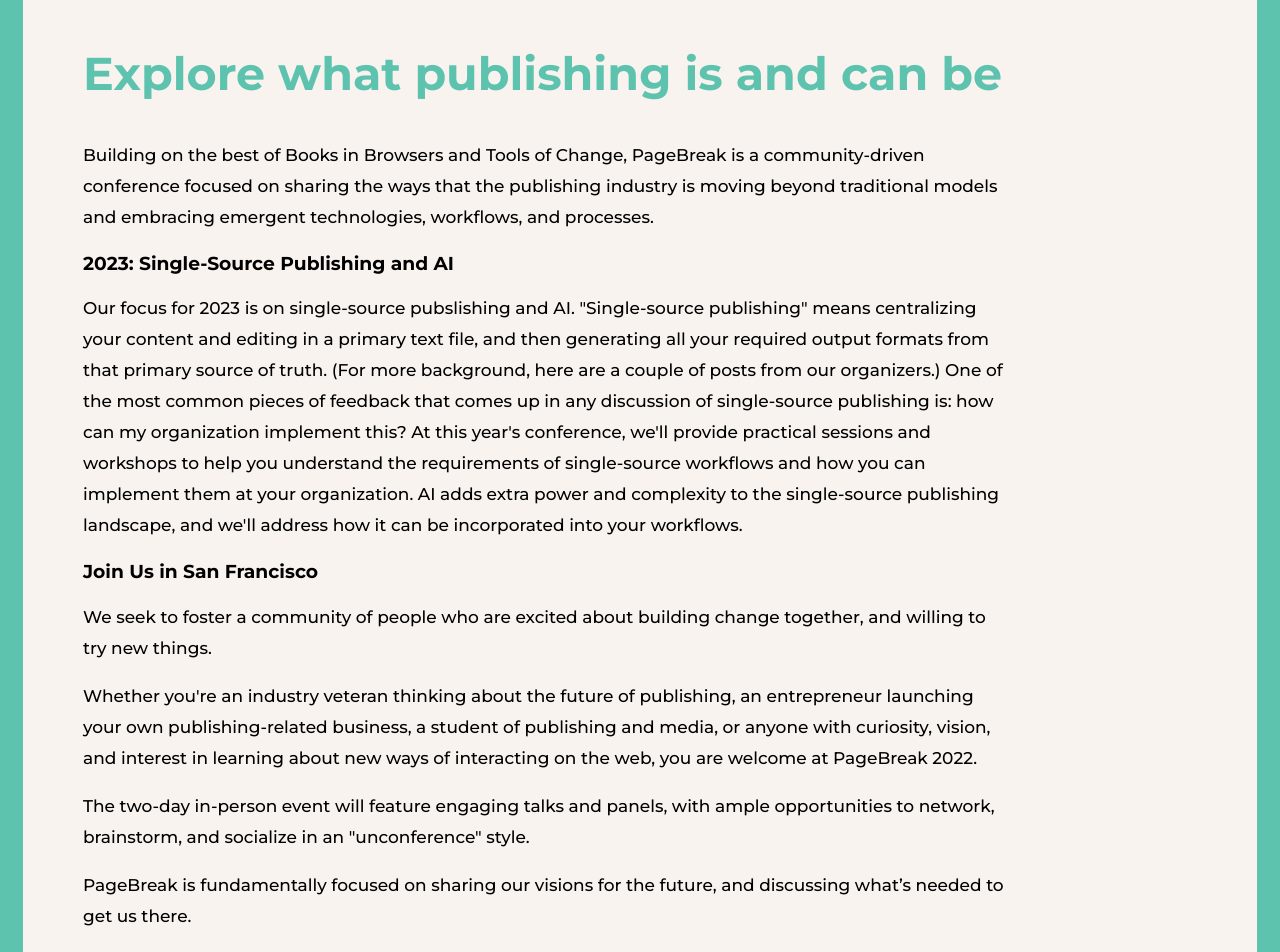
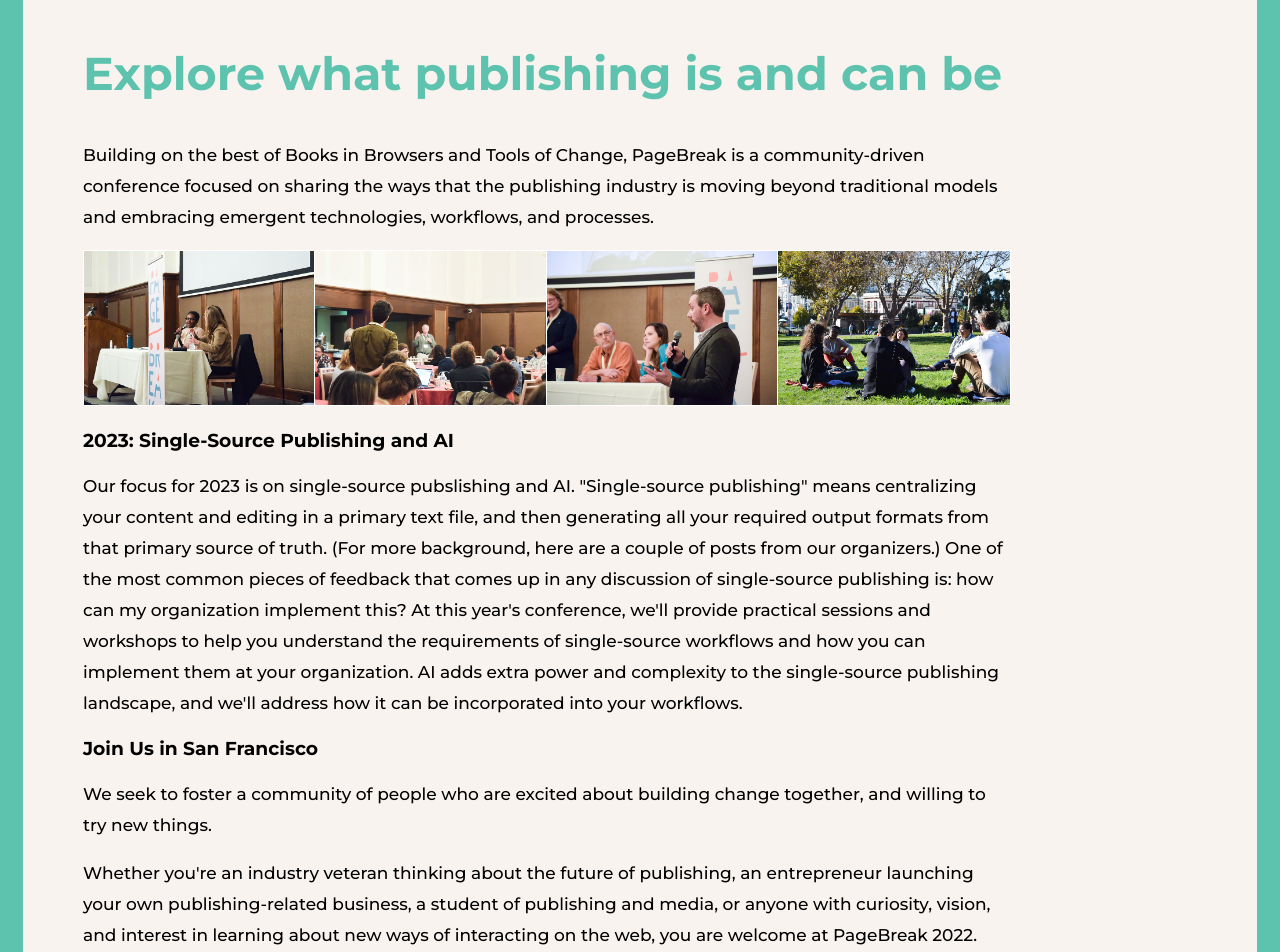
Before and after one commit to PageBreakConf/pagebreakconf.github.io, a Jekyll site: the page built from index.markdown, in a window 1280 px wide. Shown: the part 818-1770 px from the top of the page. Built offline with Jekyll 4.4.1, drawn with Linux system fonts in a browser that asks for light colours; comment, search, counter and statistics services are not loaded.

Commit message:
adding images to homepage

```diff
--- a/css/styles.css
+++ b/css/styles.css
@@ -254,6 +254,18 @@
 	font-weight: bold;
 	margin-bottom: 18px;
 }
+div.image-row {
+	display: flex;
+	flex-direction: row;
+}
+div.image-row figure {
+	width: 25%;
+	margin: 0px;
+}
+div.image-row img {
+	width: 100%;
+	border: 1px solid #fff;
+}
 iframe {
 	float: right;
 }
--- a/index.markdown
+++ b/index.markdown
@@ -5,6 +5,21 @@
 
 <h2>Explore what publishing is and can be</h2>
 <p>Building on the best of Books in Browsers and Tools of Change, PageBreak is a community-driven conference focused on sharing the ways that the publishing industry is moving beyond traditional models and embracing emergent technologies, workflows, and processes.</p>
+
+<div class="image-row">
+	<figure>
+		<img src="assets/2022-4.jpg" />
+	</figure>
+	<figure>
+		<img src="assets/2022-2.jpg" />
+	</figure>
+	<figure>
+		<img src="assets/2022-3.jpg" />
+	</figure>
+	<figure>
+		<img src="assets/2022-1.jpg" />
+	</figure>
+</div>
 
 <h3>2023: Single-Source Publishing and AI</h3>
 
```
Also changed, not shown: assets/2022-1.jpg (added), assets/2022-2.jpg (added), assets/2022-3.jpg (added), assets/2022-4.jpg (added).
